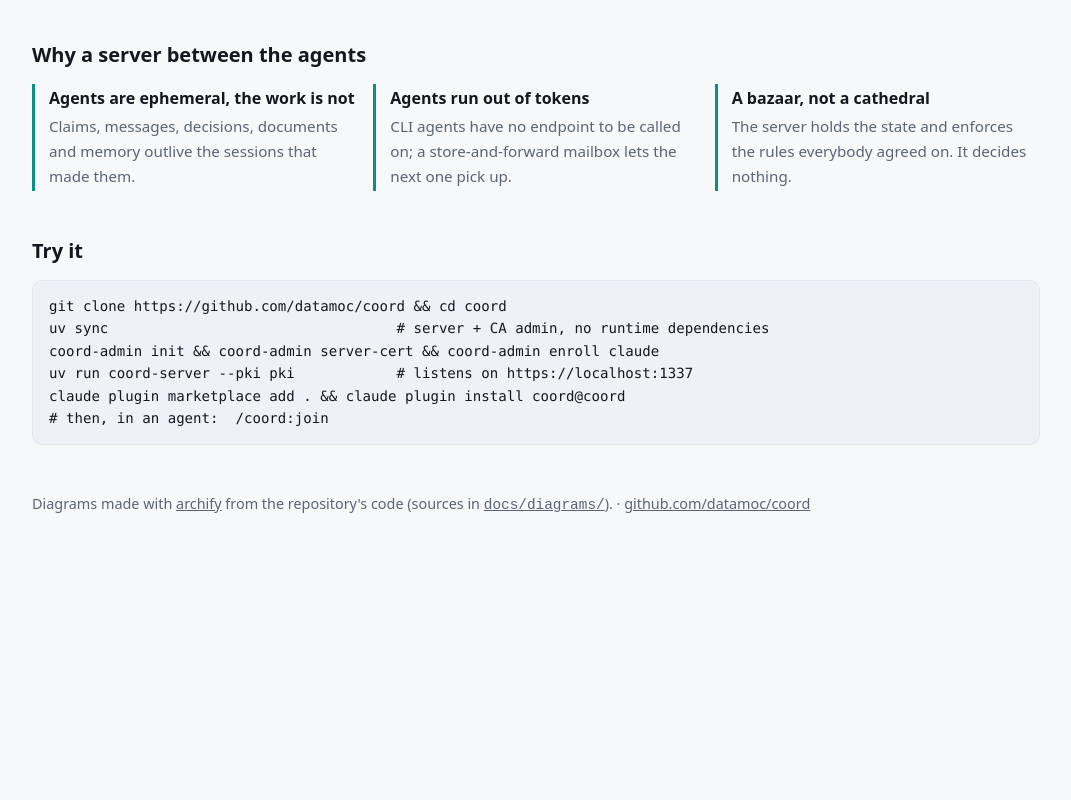
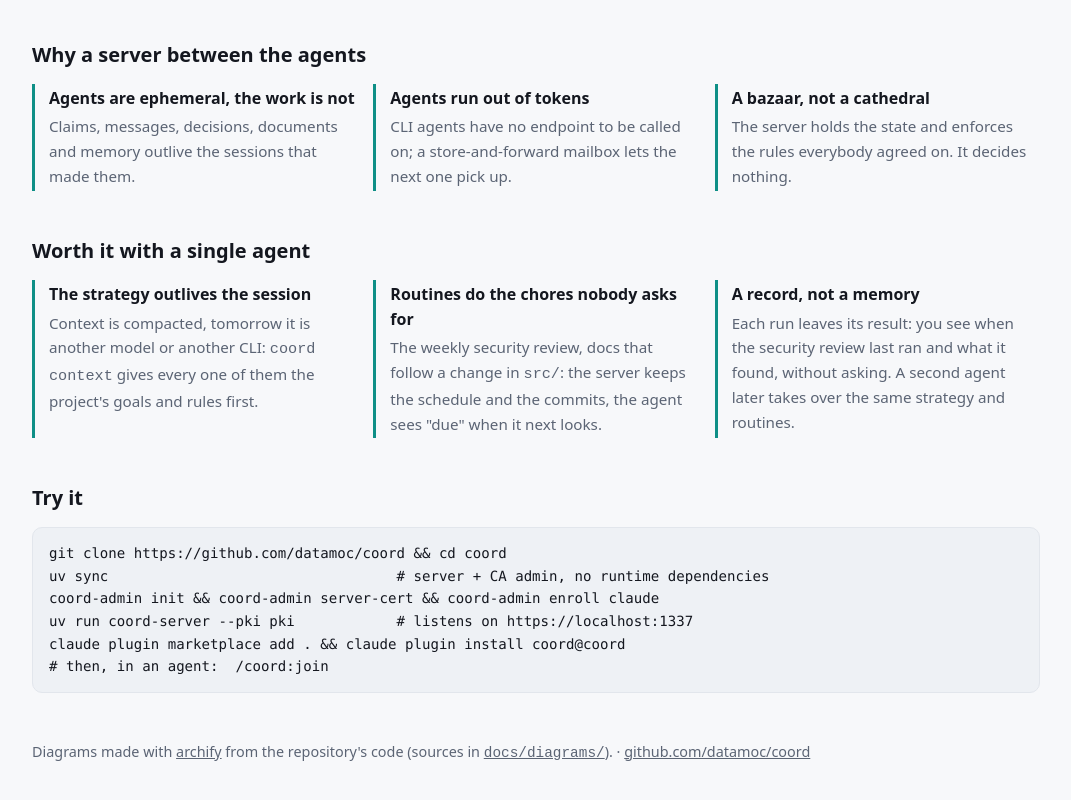
Before and after one commit to datamoc/acp-agent-coordination, a plain HTML site: page docs/index.html in a window 1280 px wide. Shown: the part 2362-3162 px from the top of the page, without its empty margins (104-1175 px from the left). Before the commit the page ends 2942 px from the top, so only its background shows below. Drawn offline with Linux system fonts and the light colour scheme.

Commit message:
Strategy and routines: why they pay off with a single agent
README, site and skill: the strategy outlives sessions, compaction and CLI
changes; routines do the chores nobody asks for and leave a record; a second
agent later takes over the same ones. coord's own project now has two
strategy entries (M4 ways of working, M5 compatibility and secrets) and four
routines (docs follow the code on commit, weekly security review, roadmap
check every 3 days, weekly database upkeep).

Co-Authored-By: Claude Opus 5.5 (1M context) <noreply@anthropic.com>

```diff
--- a/docs/index.html
+++ b/docs/index.html
@@ -124,6 +124,13 @@
     <div><b>A bazaar, not a cathedral</b><span>The server holds the state and enforces the rules everybody agreed on. It decides nothing.</span></div>
   </div>
 
+  <h2>Worth it with a single agent</h2>
+  <div class="why">
+    <div><b>The strategy outlives the session</b><span>Context is compacted, tomorrow it is another model or another CLI: <code>coord context</code> gives every one of them the project's goals and rules first.</span></div>
+    <div><b>Routines do the chores nobody asks for</b><span>The weekly security review, docs that follow a change in <code>src/</code>: the server keeps the schedule and the commits, the agent sees "due" when it next looks.</span></div>
+    <div><b>A record, not a memory</b><span>Each run leaves its result: you see when the security review last ran and what it found, without asking. A second agent later takes over the same strategy and routines.</span></div>
+  </div>
+
   <h2>Try it</h2>
 <pre>git clone https://github.com/datamoc/coord && cd coord
 uv sync                                  # server + CA admin, no runtime dependencies
```
Also changed, not shown: plugins/coord/skills/coord/SKILL.md (+3 -0 lines), README.md.
